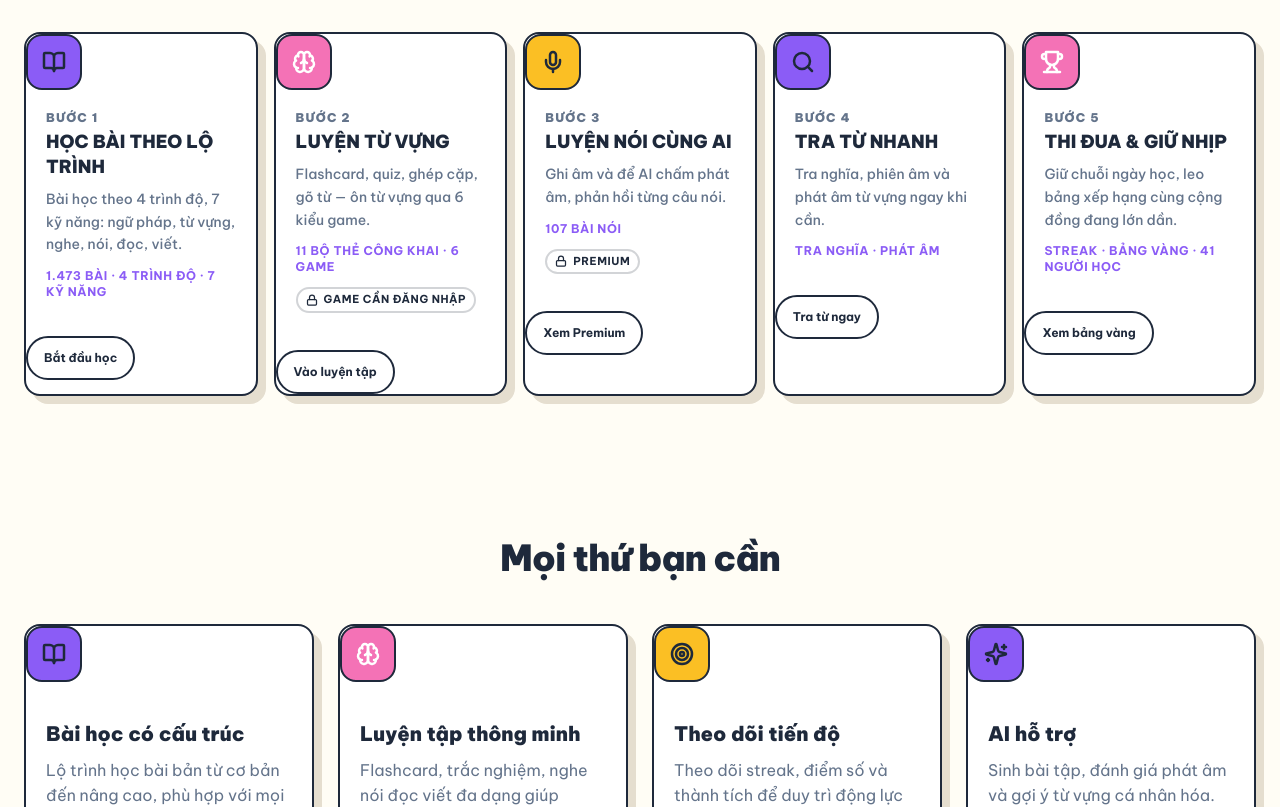
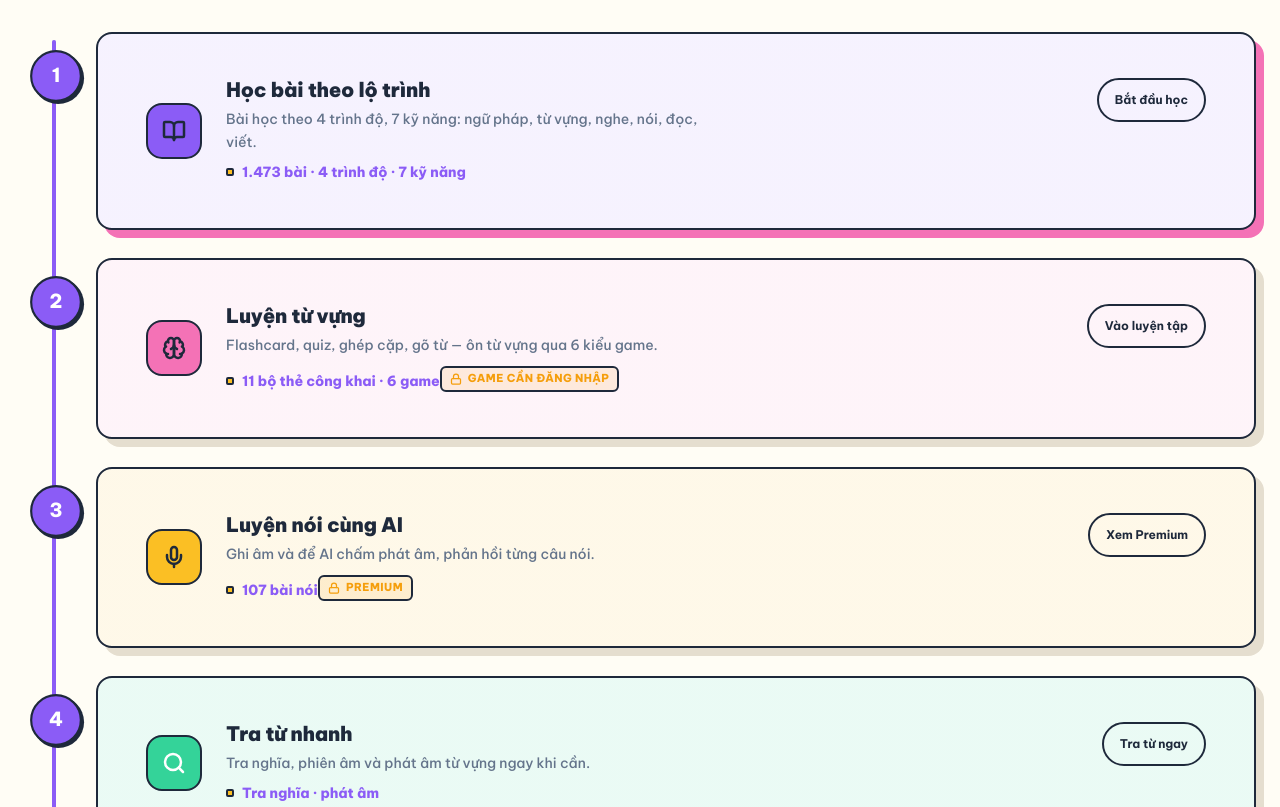
Before and after one commit to giahuy1411/EngFlow, a Vue app in the folder frontend/: page / in a window 1280 px wide. Shown: the part 860-1667 px from the top of the page. Built offline with nearby package versions, Linux system fonts and the light colour scheme; no server answers.

Commit message:
feat(home): redesign learning path as vertical journey with scroll progress rail

```diff
--- a/frontend/src/components/home/LearningPath.vue
+++ b/frontend/src/components/home/LearningPath.vue
@@ -1,49 +1,61 @@
 <template>
   <PageSection
     title="Lộ trình học tập"
-    subtitle="Từ số 0 đến giao tiếp tự tin — học theo thứ tự, mỗi chặng đều có số liệu thật."
+    subtitle="Từ số 0 đến giao tiếp tự tin. Năm chặng, mỗi chặng đều có số liệu thật."
   >
-    <ol class="grid gap-6 md:grid-cols-2 lg:grid-cols-5 lg:gap-4">
-      <li v-for="(step, i) in steps" :key="step.title" class="relative">
-        <!-- Connector: mờ, chỉ hiện ở desktop, nối các bước -->
-        <span
-          v-if="i < steps.length - 1"
-          aria-hidden="true"
-          class="hidden lg:block absolute top-1/2 -right-2 w-4 border-t-2 border-dashed border-muted-foreground/40"
-        />
-        <StickerCard interactive class="h-full">
-          <template #icon>
-            <div class="app-features__icon" :class="step.iconBg">
+    <div class="lp">
+      <!-- Đường ray: nền nhạt + progress fill chạy theo scroll -->
+      <div class="lp__rail" aria-hidden="true">
+        <div class="lp__rail-fill" :style="{ transform: `scaleY(${progress})` }" />
+      </div>
+
+      <ol class="lp__list">
+        <li
+          v-for="(step, i) in steps"
+          :key="step.title"
+          ref="stationEls"
+          class="lp__item"
+          :class="{ 'lp__item--in': revealed.has(i) }"
+        >
+          <!-- Trạm trên đường ray: số thứ tự, đổi màu khi tới lượt -->
+          <span class="lp__node" :class="{ 'lp__node--in': revealed.has(i) }" aria-hidden="true">
+            {{ i + 1 }}
+          </span>
+
+          <StickerCard
+            interactive
+            :featured="i === 0"
+            class="lp__card"
+            :style="{ '--lp-tint': step.tint }"
+          >
+            <div class="lp__card-body">
+              <div class="lp__icon" :class="step.iconBg">
                 <component :is="step.icon" class="w-6 h-6" />
               </div>
-          </template>
-          <p class="font-black text-xs uppercase tracking-widest text-muted-foreground">
-            Bước {{ i + 1 }}
-          </p>
-          <h3 class="font-black text-lg uppercase leading-snug mt-1 text-foreground">
-            {{ step.title }}
-          </h3>
-          <p class="text-sm font-medium text-muted-foreground leading-relaxed mt-2">
-            {{ step.desc }}
-          </p>
-          <p class="font-bold text-xs uppercase tracking-wider text-accent mt-3">
+              <div class="lp__content">
+                <h3 class="lp__title">{{ step.title }}</h3>
+                <p class="lp__desc">{{ step.desc }}</p>
+                <p class="lp__stat">
+                  <span class="lp__stat-dot" />
                   {{ step.stat }}
                 </p>
-          <p v-if="step.badge" class="inline-flex items-center gap-1.5 mt-3 text-[11px] font-bold uppercase tracking-wider text-warning border border-foreground/20 bg-warning/10 px-2 py-0.5 rounded-md">
+                <p v-if="step.badge" class="lp__badge">
                   <Lock class="w-3 h-3" /> {{ step.badge }}
                 </p>
-          <template #footer>
-            <AppButton as="router-link" :to="step.to" variant="secondary" size="sm" class="mt-4">
+              </div>
+              <AppButton as="router-link" :to="step.to" variant="secondary" size="sm" class="lp__cta">
                 {{ step.cta }}
               </AppButton>
-          </template>
+            </div>
           </StickerCard>
         </li>
       </ol>
+    </div>
   </PageSection>
 </template>
 
 <script setup>
+import { onBeforeUnmount, onMounted, ref } from 'vue'
 import { BookOpen, Brain, Mic, Search, Trophy, Lock } from 'lucide-vue-next'
 import PageSection from '@/components/layout/PageSection.vue'
 import StickerCard from '@/components/ui/StickerCard.vue'
@@ -55,6 +67,7 @@ const steps = [
   {
     icon: BookOpen,
     iconBg: 'app-features__icon--accent',
+    tint: 'rgba(139, 92, 246, 0.08)',
     title: 'Học bài theo lộ trình',
     desc: 'Bài học theo 4 trình độ, 7 kỹ năng: ngữ pháp, từ vựng, nghe, nói, đọc, viết.',
     stat: '1.473 bài · 4 trình độ · 7 kỹ năng',
@@ -64,6 +77,7 @@ const steps = [
   {
     icon: Brain,
     iconBg: 'app-features__icon--secondary',
+    tint: 'rgba(244, 114, 182, 0.08)',
     title: 'Luyện từ vựng',
     desc: 'Flashcard, quiz, ghép cặp, gõ từ — ôn từ vựng qua 6 kiểu game.',
     stat: '11 bộ thẻ công khai · 6 game',
@@ -74,6 +88,7 @@ const steps = [
   {
     icon: Mic,
     iconBg: 'app-features__icon--tertiary',
+    tint: 'rgba(251, 191, 36, 0.10)',
     title: 'Luyện nói cùng AI',
     desc: 'Ghi âm và để AI chấm phát âm, phản hồi từng câu nói.',
     stat: '107 bài nói',
@@ -83,7 +98,8 @@ const steps = [
   },
   {
     icon: Search,
-    iconBg: 'app-features__icon--accent',
+    iconBg: 'lp-icon--quaternary',
+    tint: 'rgba(52, 211, 153, 0.10)',
     title: 'Tra từ nhanh',
     desc: 'Tra nghĩa, phiên âm và phát âm từ vựng ngay khi cần.',
     stat: 'Tra nghĩa · phát âm',
@@ -92,7 +108,8 @@ const steps = [
   },
   {
     icon: Trophy,
-    iconBg: 'app-features__icon--secondary',
+    iconBg: 'app-features__icon--accent',
+    tint: 'rgba(139, 92, 246, 0.08)',
     title: 'Thi đua & giữ nhịp',
     desc: 'Giữ chuỗi ngày học, leo bảng xếp hạng cùng cộng đồng đang lớn dần.',
     stat: 'Streak · bảng vàng · 41 người học',
@@ -100,4 +117,261 @@ const steps = [
     cta: 'Xem bảng vàng',
   },
 ]
+
+// Scroll reveal: mỗi trạm "cắm" xuống khi vào viewport; đường ray fill theo tiến trình.
+// IntersectionObserver (không dùng window scroll listener). Reduced motion: bỏ hết.
+// Guard typeof: jsdom không có matchMedia/IntersectionObserver -> fallback hiện tức thì.
+const stationEls = ref([])
+const revealed = ref(new Set())
+const progress = ref(0)
+let observer = null
+
+function updateProgress() {
+  const els = stationEls.value
+  if (!els.length) return
+  // Fill tới node cuối cùng ĐÃ reveal liên tục (không tính node nhảy cóc chưa tới lượt)
+  let last = 0
+  while (last + 1 < els.length && revealed.value.has(last + 1)) last++
+  progress.value = els.length > 1 ? last / (els.length - 1) : 1
+}
+
+onMounted(() => {
+  const reduceMotion =
+    typeof window.matchMedia === 'function' &&
+    window.matchMedia('(prefers-reduced-motion: reduce)').matches
+  if (reduceMotion || typeof IntersectionObserver === 'undefined') {
+    revealed.value = new Set(steps.map((_, i) => i))
+    progress.value = 1
+    return
+  }
+  observer = new IntersectionObserver(
+    (entries) => {
+      let changed = false
+      for (const entry of entries) {
+        if (!entry.isIntersecting) continue
+        const idx = stationEls.value.indexOf(entry.target)
+        if (idx > -1 && !revealed.value.has(idx)) {
+          revealed.value = new Set([...revealed.value, idx])
+          changed = true
+        }
+      }
+      if (changed) updateProgress()
+    },
+    { threshold: 0.35 },
+  )
+  stationEls.value.forEach((el) => observer.observe(el))
+})
+
+onBeforeUnmount(() => observer?.disconnect())
 </script>
+
+<style scoped>
+.lp {
+  position: relative;
+}
+
+/* --- Đường ray --- */
+.lp__rail {
+  position: absolute;
+  top: 0.5rem;
+  bottom: 0.5rem;
+  left: 1.25rem;
+  width: 4px;
+  border-radius: 2px;
+  background: var(--geo-border);
+  overflow: hidden;
+}
+.lp__rail-fill {
+  position: absolute;
+  inset: 0;
+  background: var(--geo-accent);
+  transform-origin: top;
+  transform: scaleY(0);
+  transition: transform 600ms cubic-bezier(0.34, 1.56, 0.64, 1);
+}
+@media (min-width: 768px) {
+  .lp__rail {
+    left: 1.75rem;
+  }
+}
+
+/* --- Danh sách trạm --- */
+.lp__list {
+  list-style: none;
+  margin: 0;
+  padding: 0;
+  display: flex;
+  flex-direction: column;
+  gap: 1.5rem;
+}
+.lp__item {
+  position: relative;
+  padding-left: 3.5rem;
+  opacity: 0;
+  transform: translateY(24px);
+  transition: opacity 500ms ease, transform 500ms cubic-bezier(0.34, 1.56, 0.64, 1);
+}
+.lp__item--in {
+  opacity: 1;
+  transform: translateY(0);
+}
+@media (min-width: 768px) {
+  .lp__item {
+    padding-left: 4.5rem;
+  }
+}
+
+/* --- Node trạm (đánh số, nằm trên ray) --- */
+.lp__node {
+  position: absolute;
+  left: 0.125rem;
+  top: 1.25rem;
+  width: 2.5rem;
+  height: 2.5rem;
+  border-radius: 50%;
+  border: 2px solid var(--geo-fg);
+  background: var(--geo-card);
+  color: var(--geo-muted-fg);
+  font-weight: 800;
+  font-size: var(--geo-text-base);
+  display: flex;
+  align-items: center;
+  justify-content: center;
+  box-shadow: var(--geo-shadow-xs);
+  transition: background 300ms ease, color 300ms ease, transform 300ms cubic-bezier(0.34, 1.56, 0.64, 1);
+  z-index: 1;
+}
+.lp__node--in {
+  background: var(--geo-accent);
+  color: var(--geo-accent-fg);
+  transform: scale(1.08);
+}
+@media (min-width: 768px) {
+  .lp__node {
+    left: 0.5rem;
+    width: 3rem;
+    height: 3rem;
+    font-size: var(--geo-text-lg);
+  }
+}
+
+/* --- Thẻ trạm --- */
+.lp__card {
+  background:
+    linear-gradient(180deg, var(--lp-tint, transparent), var(--lp-tint, transparent)),
+    var(--geo-card);
+}
+.lp__card-body {
+  display: flex;
+  flex-direction: column;
+  gap: 1rem;
+  padding: 1.25rem;
+}
+.lp__icon {
+  display: inline-flex;
+  align-items: center;
+  justify-content: center;
+  width: 3.5rem;
+  height: 3.5rem;
+  border-radius: var(--geo-radius-md);
+  border: 2px solid var(--geo-fg);
+  color: var(--geo-fg);
+  flex-shrink: 0;
+}
+.lp-icon--quaternary {
+  background: var(--geo-quaternary);
+  color: #fff;
+}
+.lp__content {
+  flex: 1;
+  min-width: 0;
+}
+.lp__title {
+  font-weight: 900;
+  font-size: var(--geo-text-xl);
+  line-height: 1.2;
+  letter-spacing: -0.01em;
+  color: var(--geo-fg);
+  text-wrap: balance;
+}
+.lp__desc {
+  margin-top: 0.375rem;
+  font-size: var(--geo-text-sm);
+  font-weight: 500;
+  line-height: 1.6;
+  color: var(--geo-muted-fg);
+  max-width: 52ch;
+}
+.lp__stat {
+  margin-top: 0.75rem;
+  display: inline-flex;
+  align-items: center;
+  gap: 0.5rem;
+  font-weight: 800;
+  font-size: var(--geo-text-sm);
+  color: var(--geo-accent);
+  font-variant-numeric: tabular-nums;
+}
+.lp__stat-dot {
+  width: 0.5rem;
+  height: 0.5rem;
+  border-radius: 2px;
+  border: 2px solid var(--geo-fg);
+  background: var(--geo-tertiary);
+  flex-shrink: 0;
+}
+.lp__badge {
+  margin-top: 0.625rem;
+  display: inline-flex;
+  align-items: center;
+  gap: 0.375rem;
+  width: fit-content;
+  font-size: 11px;
+  font-weight: 800;
+  text-transform: uppercase;
+  letter-spacing: 0.04em;
+  color: var(--geo-warning);
+  background: rgba(245, 158, 11, 0.12);
+  border: 2px solid var(--geo-fg);
+  border-radius: 6px;
+  padding: 0.125rem 0.5rem;
+}
+.lp__cta {
+  align-self: flex-start;
+}
+
+/* --- Desktop: thẻ nằm ngang, CTA thẳng hàng mép phải --- */
+@media (min-width: 768px) {
+  .lp__list {
+    gap: 1.75rem;
+  }
+  .lp__card-body {
+    flex-direction: row;
+    align-items: center;
+    gap: 1.5rem;
+    padding: 1.5rem 1.75rem;
+  }
+  .lp__stat {
+    margin-top: 0.5rem;
+  }
+  .lp__cta {
+    margin-left: auto;
+    flex-shrink: 0;
+  }
+}
+
+/* --- Reduced motion: hiện tức thì, không fill --- */
+@media (prefers-reduced-motion: reduce) {
+  .lp__item {
+    opacity: 1;
+    transform: none;
+    transition: none;
+  }
+  .lp__rail-fill {
+    transition: none;
+  }
+  .lp__node {
+    transition: none;
+  }
+}
+</style>
```
Also changed, not shown: 2 other files (tests, documents, lock files or other folders). Lines whose indentation alone changed are shown as unchanged.
